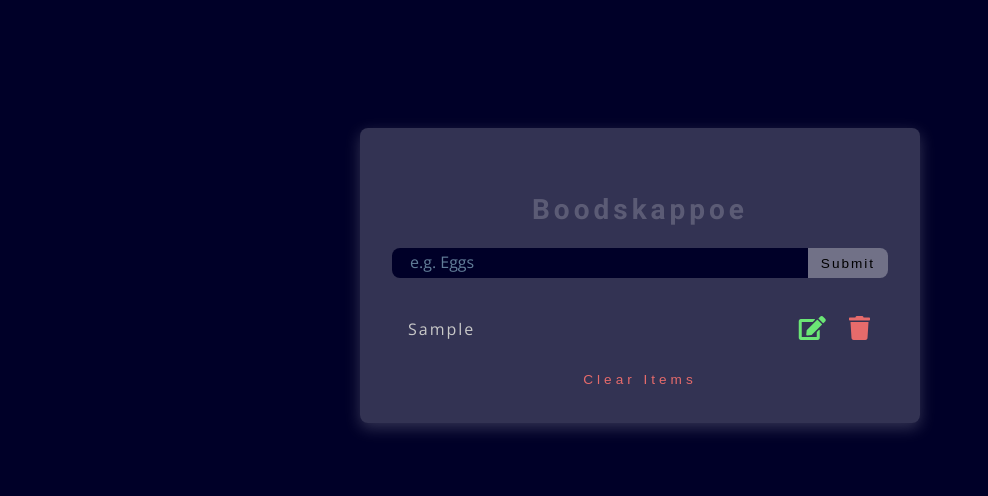
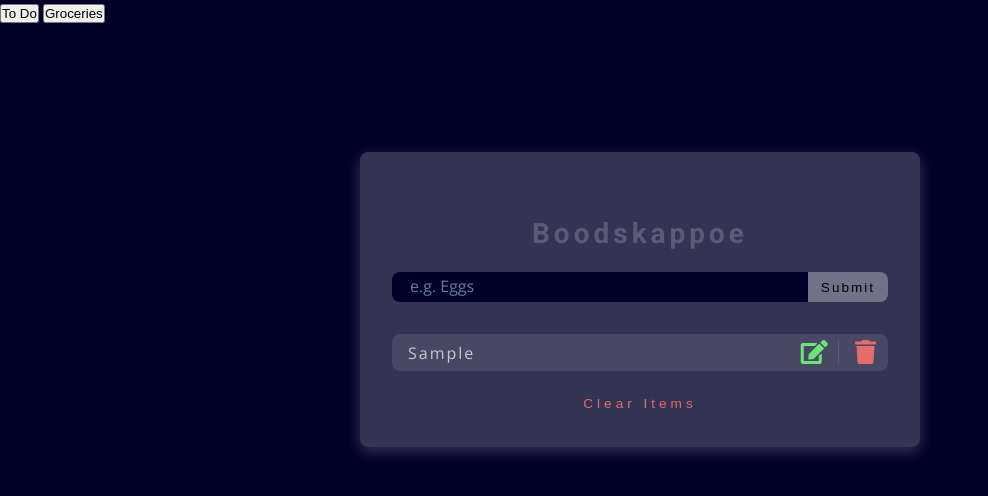
Before and after one commit to ItsStarkJr/grocery_app, a plain HTML site: page index.html in a window 1280 px wide. Both pictures are taken after typing "Sample" into the empty fields and a click on the button "Submit". Shown: the whole page, without its empty margins (0-988 px from the left). Drawn offline with nearby package versions, Linux system fonts and the light colour scheme.

Commit message:
Cosmetic improvements.

```diff
--- a/index.html
+++ b/index.html
@@ -11,6 +11,10 @@
     <link rel="stylesheet" href="styles.css" />
   </head>
   <body>
+    <section class="switch">
+      <button>To Do</button>
+      <button>Groceries</button>
+    </section>
     <section class="section-center">
       <!-- form -->
       <form class="grocery-form">
--- a/styles.css
+++ b/styles.css
@@ -270,6 +270,7 @@ Grocery List
   margin-bottom: 0.5rem;
   transition: var(--transition);
   padding: 0.25rem 1rem;
+  padding-right: 0;
   border-radius: var(--radius);
   text-transform: capitalize;
 }
@@ -293,17 +294,20 @@ Grocery List
   cursor: pointer;
   font-size: 1.5rem;
   margin: 0;
-  margin-left: 15;
   transition: var(--transition);
 }
+
 .edit-btn {
   color: var(--clr-green-light);
+  border-right: rgba(255, 255, 255, 0.1) 1px solid;
+  padding: 0 10px 0 10px;
 }
 .edit-btn:hover {
   color: var(--clr-green-dark);
 }
 .delete-btn {
   color: var(--clr-red-light);
+  padding: 0 10px 0 10px;
 }
 .delete-btn:hover {
   color: var(--clr-red-dark);
@@ -327,3 +331,7 @@ Grocery List
 .clear-btn:hover {
   color: var(--clr-red-dark);
 }
+
+article {
+  background-color: rgba(255, 255, 255, 0.1);
+}
```
